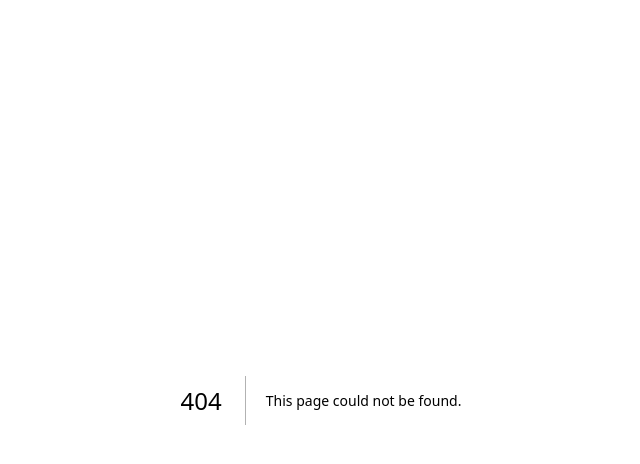
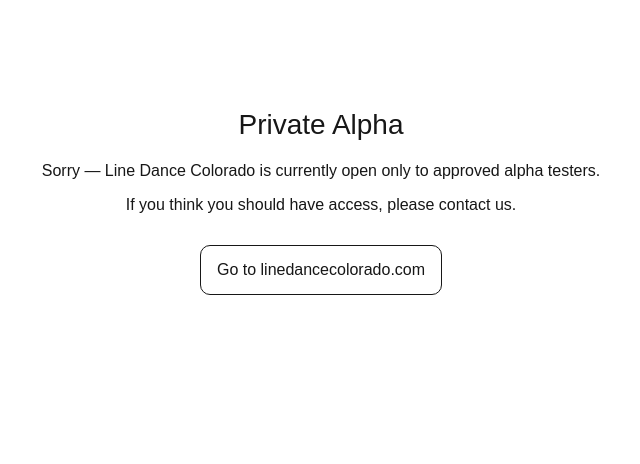
Before and after one commit to stephenwike/ldco-auth, a Next.js app: page /not-approved in a window 1280 px wide. Before the commit this address had no page. Shown: the top 464 px of the page, without its empty margins (319-959 px from the left). Built offline with nearby package versions, Linux system fonts and the light colour scheme.

Commit message:
access apology page added, access gate enforced before login and signup

```diff
--- /dev/null
+++ b/src/app/api/allowed/route.ts
@@ -0,0 +1,10 @@
+import { NextResponse } from "next/server";
+import { isAlphaAllowed } from "@/lib/alphaAllowList";
+
+export async function GET(req: Request) {
+  const url = new URL(req.url);
+  const email = url.searchParams.get("email");
+
+  const allowed = isAlphaAllowed(email);
+  return NextResponse.json({ allowed });
+}
--- /dev/null
+++ b/src/app/not-approved/page.tsx
@@ -0,0 +1,30 @@
+export default function NotApprovedPage() {
+    return (
+        <main style={{ maxWidth: 720, margin: "80px auto", padding: 24, textAlign: "center" }}>
+            <h1 style={{ fontSize: 28, marginBottom: 12 }}>Private Alpha</h1>
+
+            <p style={{ fontSize: 16, lineHeight: 1.6 }}>
+                Sorry — Line Dance Colorado is currently open only to approved alpha testers.
+            </p>
+
+            <p style={{ fontSize: 16, lineHeight: 1.6, marginTop: 8 }}>
+                If you think you should have access, please contact us.
+            </p>
+
+            <div style={{ marginTop: 28 }}>
+                <a
+                    href="https://linedancecolorado.com"
+                    style={{
+                        display: "inline-block",
+                        padding: "12px 16px",
+                        borderRadius: 10,
+                        textDecoration: "none",
+                        border: "1px solid currentColor",
+                    }}
+                >
+                    Go to linedancecolorado.com
+                </a>
+            </div>
+        </main>
+    );
+}
--- a/src/components/auth/AuthForm.tsx
+++ b/src/components/auth/AuthForm.tsx
@@ -37,17 +37,34 @@
         // Minimal requirement: API expects name, email, password.
         const safeName = name.trim() || email.split("@")[0] || "New User";
 
-        const res = await fetch("/api/register", {
+        const res = await fetch(`/api/alpha/allowed?email=${encodeURIComponent(email)}`);
+        const data = await res.json();
+
+        if (!data.allowed) {
+          window.location.href = "/not-approved";
+          return;
+        }
+
+        const signupRes  = await fetch("/api/register", {
           method: "POST",
           headers: { "Content-Type": "application/json" },
           body: JSON.stringify({ name: safeName, email, password }),
         });
 
-        const data = await res.json().catch(() => ({}));
-        if (!res.ok) {
-          setError(data?.message || "Registration failed");
+        const signupData = await signupRes.json().catch(() => ({}));
+        if (!signupRes.ok) {
+          setError(signupData?.message || "Registration failed");
           return;
         }
+      }
+
+      // before signIn(...)
+      const res = await fetch(`/api/alpha/allowed?email=${encodeURIComponent(email)}`);
+      const data = await res.json();
+
+      if (!data.allowed) {
+        window.location.href = "/not-approved";
+        return;
       }
 
       const result = await signIn("credentials", {
```
